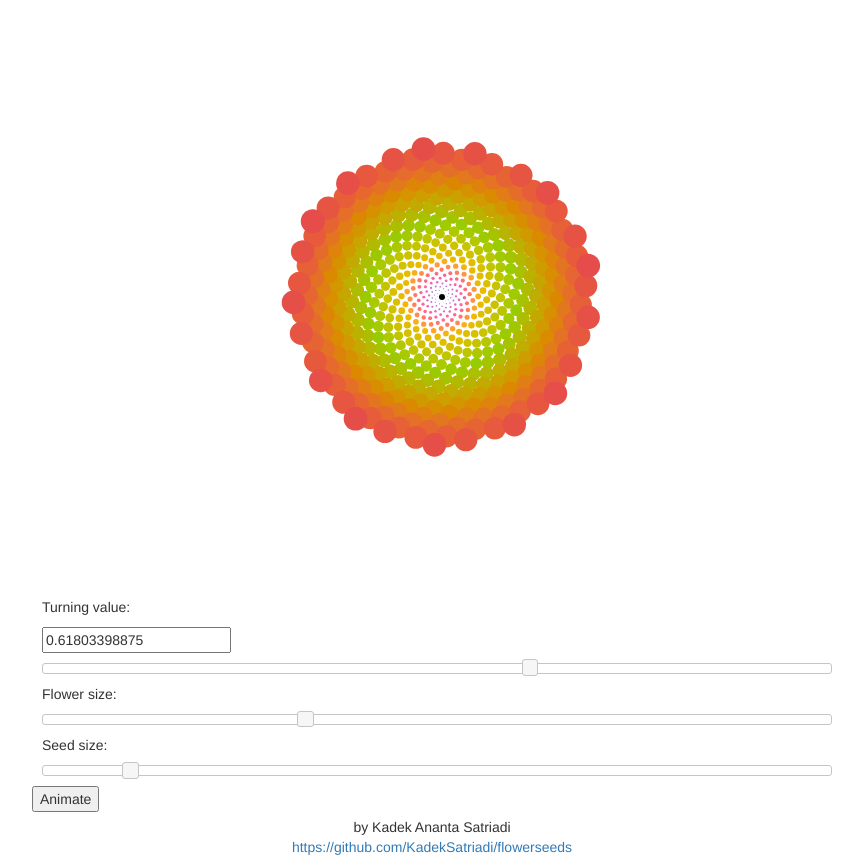
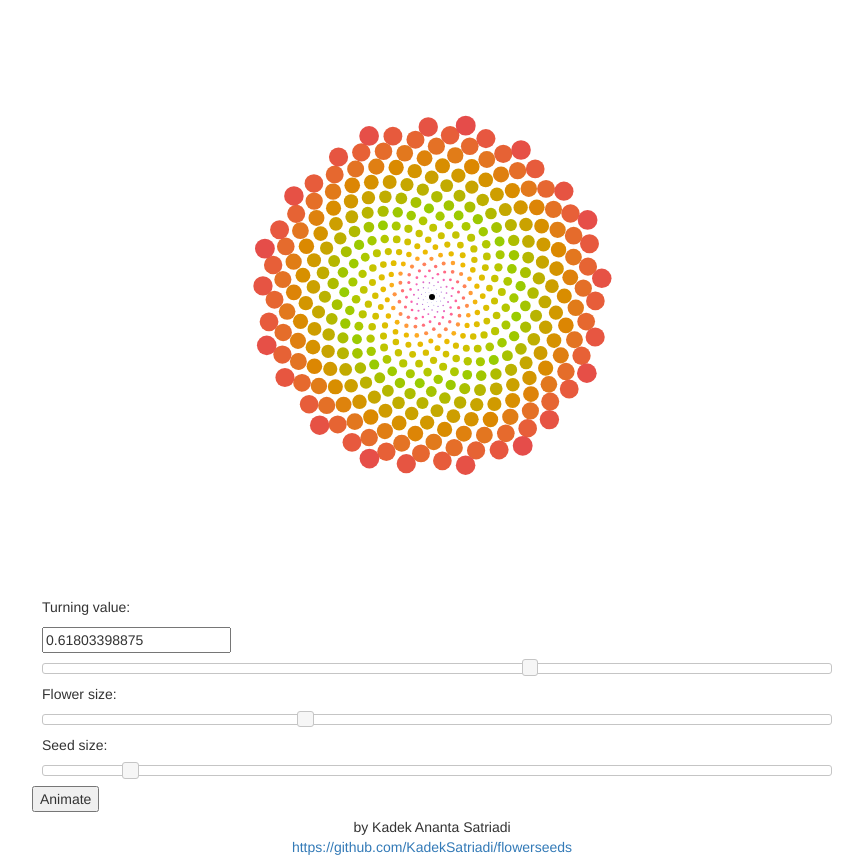
Before and after one commit to KadekSatriadi/flowerseeds, a plain HTML site: page index.html in a window 1280 px wide. Shown: the part 78-940 px from the top of the page, without its empty margins (208-1071 px from the left). Drawn offline with nearby package versions, Linux system fonts and the light colour scheme.

Commit message:
minor edit

```diff
--- a/index.html
+++ b/index.html
@@ -59,14 +59,14 @@
         <script>
 
             //flower properties
-            var n = 600;
+            var n = 500;
             var turnValue = 0.61803398875;
-            var radius = 0.25;
+            var radius = 0.35;
             var seedRadius = 4;
 
 
             //setup canvas
-            var width = 1300;
+            var width = parseInt(d3.select(".content").style("width"));
             var height = 600;
             var svg = d3.select("svg");
             svg.style("height",height);
```
